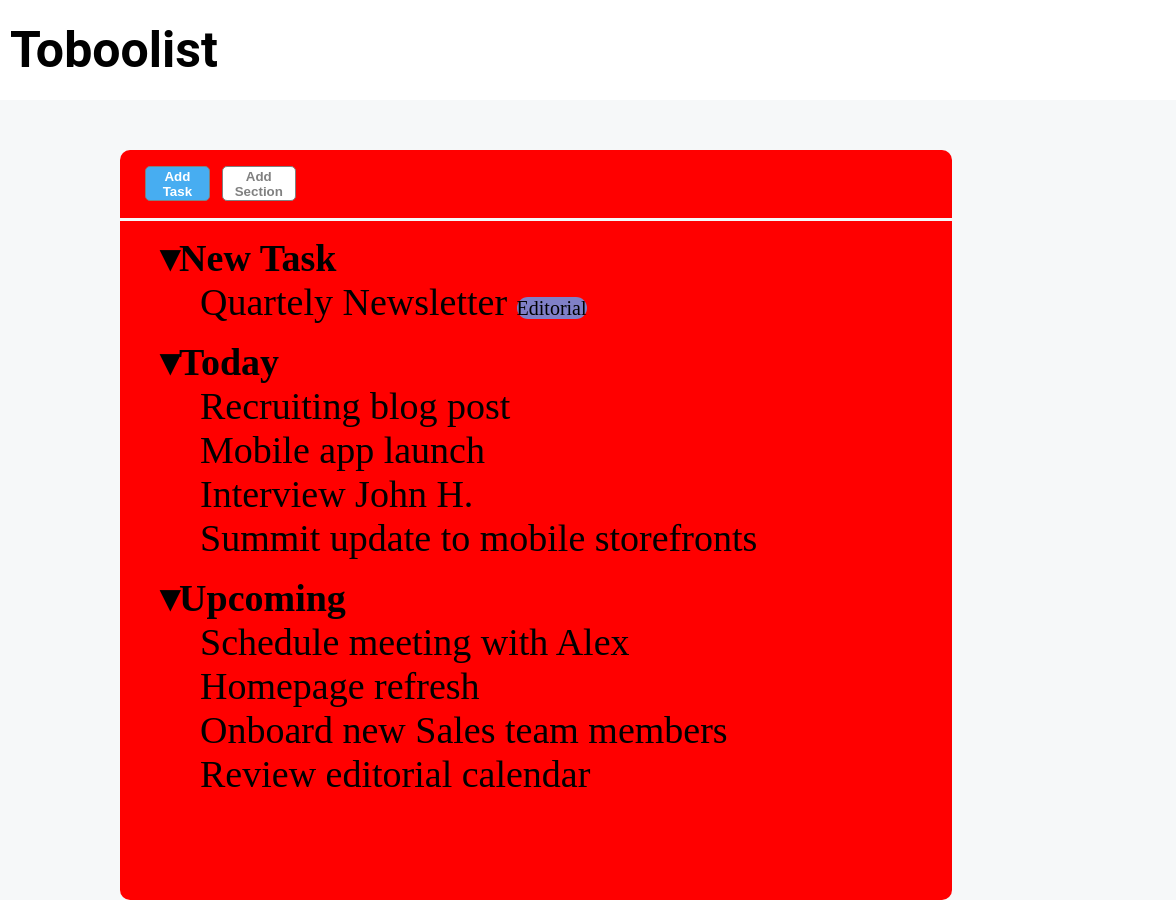
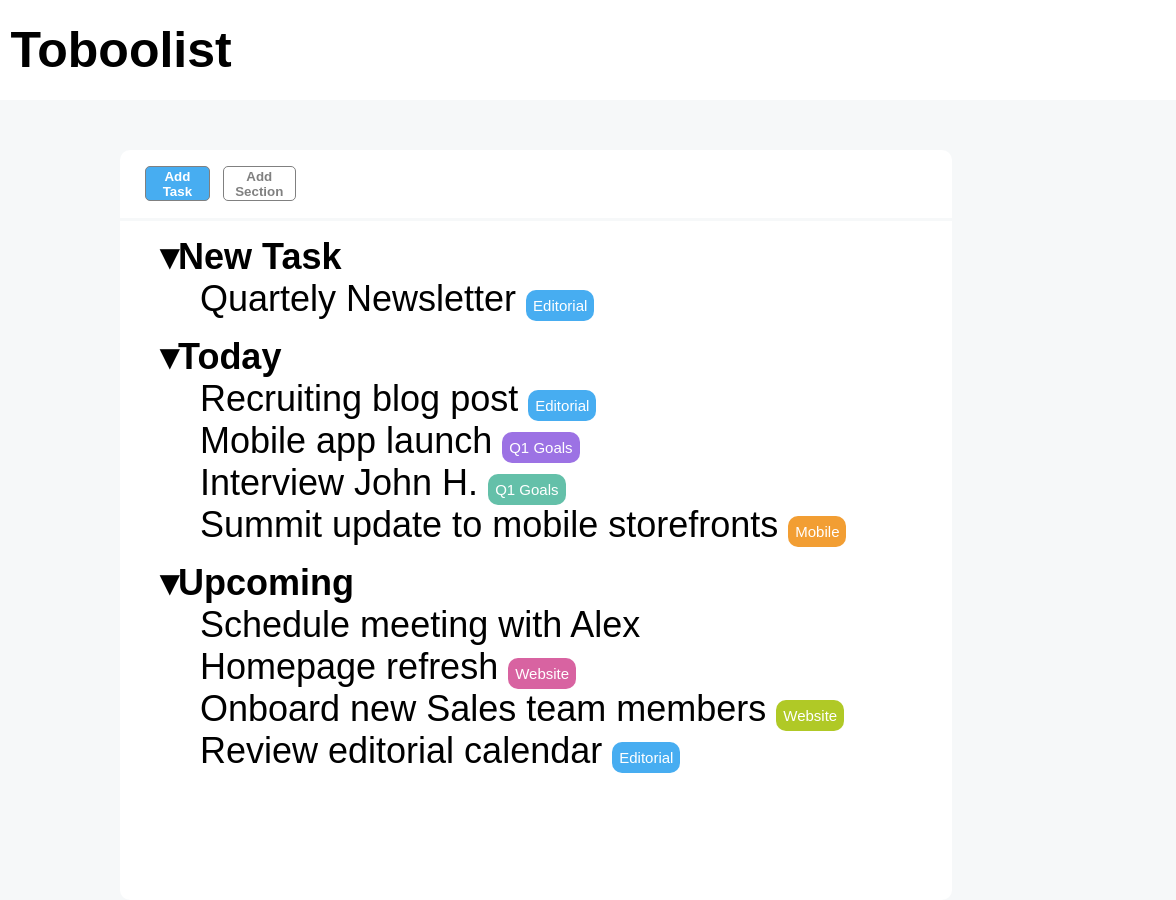
Before and after one commit to VitoMars/html-css-toboolist, a plain HTML site: page index.html in a window 1280 px wide. Shown: the full height of the page, 104-1280 px from the left. Drawn offline with Linux system fonts and the light colour scheme.

Commit message:
Aggiunta tag

```diff
--- a/css/style.css
+++ b/css/style.css
@@ -2,6 +2,7 @@
     margin: 0;
     border: 0;
     box-sizing: border-box;
+    font-family: 'Arial', sans-serif;
 }
 
 body{
@@ -24,7 +25,7 @@ body{
 #tobo{
     font-size: 50px;
     font-weight: bold;
-    font-family: 'Roboto', sans-serif;
+
     vertical-align: middle;
 }
 /* /Header */
@@ -36,7 +37,7 @@ body{
     width: 65%;
     margin: auto;
     margin-top: 50px;
-    background-color:red;
+    background-color:white;
     border-radius: 10px;
 }
 
@@ -74,7 +75,7 @@ button{
 
 ul{
     list-style-type: none;
-    font-size: 38px;
+    font-size: 36px;
 }
 
 .lista{
@@ -82,11 +83,35 @@ ul{
 }
 
 .tag{
-    font-size: 20px;
-    border-radius: 15px;
+    font-size: 15px;
+    border-radius: 10px;
+    width: 50px;
+    color: white;
+
+    padding: 7px;
 }
 
 .lightblue{
-    background-color: rgb(128, 128, 199);
+    background-color: #47adf1;
+}
+
+.purple{
+    background-color: #9c72e4;
+}
+
+.green{
+    background-color: #64c0a9;
+}
+
+.orange{
+    background-color: #f29e33;
+}
+
+.pink {
+    background-color: #d863a1;
+}
+
+.lightgreen {
+    background-color: #b0c926;
 }
 /* /Main */
--- a/index.html
+++ b/index.html
@@ -38,25 +38,42 @@
             <ul>
                 <li class="lista"> <strong> &#x25BENew Task</strong>
                     <ul>
-                        <li>Quartely Newsletter <span class="tag lightblue">Editorial</span></li>
+                        <li>
+                            Quartely Newsletter
+                            <span class="tag lightblue">Editorial</span>
+                        </li>
                     </ul>
                 </li>
 
                 <li class="lista"><strong>&#x25BEToday</strong>
                     <ul>
-                        <li>Recruiting blog post</li>
-                        <li>Mobile app launch</li>
-                        <li>Interview John H.</li>
-                        <li>Summit update to mobile storefronts</li>
+                        <li>Recruiting blog post
+                            <span class="tag lightblue">Editorial</span>
+                        </li>
+                        <li>Mobile app launch
+                            <span class="tag purple">Q1 Goals</span>
+                        </li>
+                        <li>Interview John H.
+                            <span class="tag green">Q1 Goals</span>
+                        </li>
+                        <li>Summit update to mobile storefronts
+                            <span class="tag orange">Mobile</span>
+                        </li>
                     </ul>
                 </li>
 
                 <li class="lista"><strong>&#x25BEUpcoming</strong>
                     <ul>
                         <li>Schedule meeting with Alex</li>
-                        <li>Homepage refresh</li>
-                        <li>Onboard new Sales team members</li>
-                        <li>Review editorial calendar</li>
+                        <li>Homepage refresh
+                            <span class="tag pink">Website</span>
+                        </li>
+                        <li>Onboard new Sales team members
+                            <span class="tag lightgreen">Website</span>
+                        </li>
+                        <li>Review editorial calendar
+                            <span class="tag lightblue">Editorial</span>
+                        </li>
                     </ul>
                 </li>
             </ul>
```
